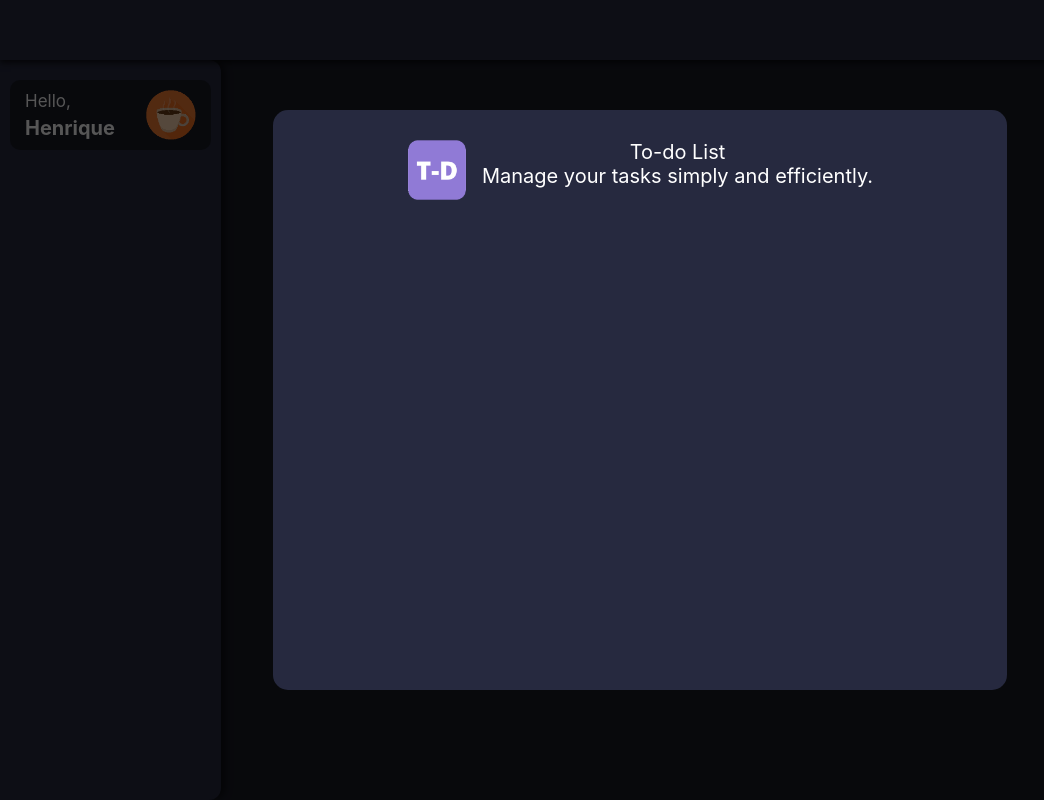
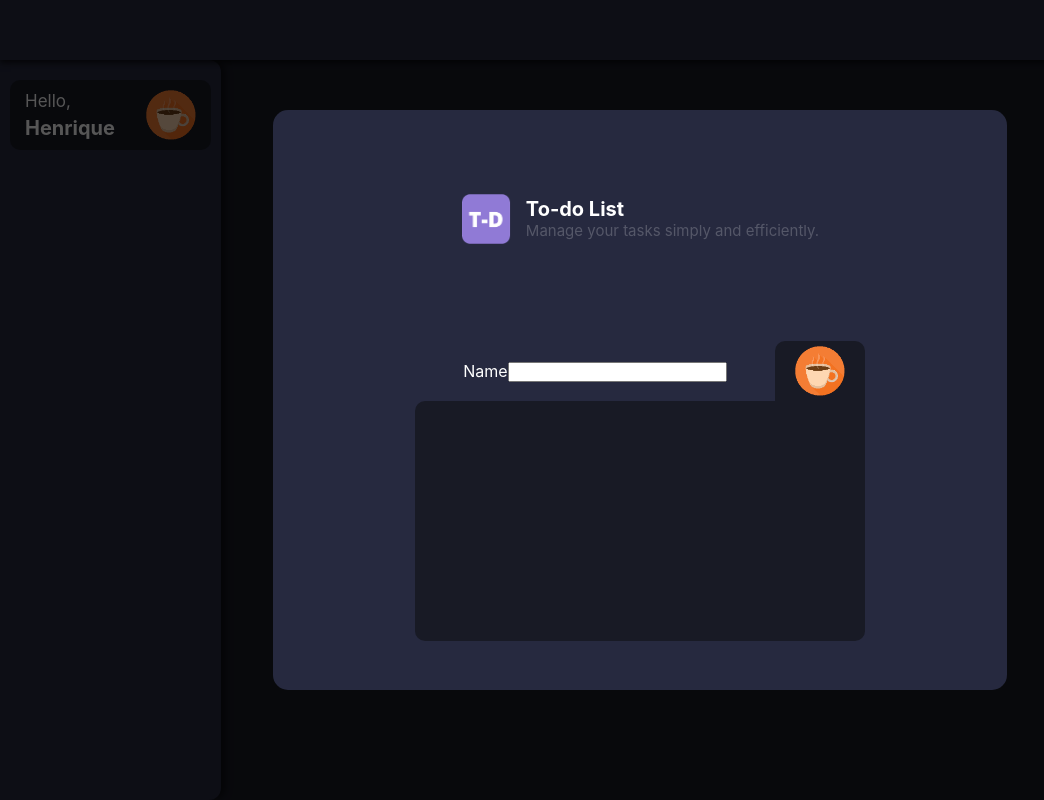
Before and after one commit to oPedroFranca/Todo-list, a React (Vite) app: page / in a window 1280 px wide. Shown: the whole page, without its empty margins (0-1044 px from the left). Built offline with nearby package versions, Linux system fonts and the light colour scheme.

Commit message:
create layout - creating ModalForm

```diff
--- a/src/components/Modal/index.tsx
+++ b/src/components/Modal/index.tsx
@@ -1,5 +1,13 @@
 import React from 'react';
-import { ModalDiv, ModalContent, ModalHeader } from './style';
+import {
+  ModalDiv,
+  ModalContent,
+  ModalHeader,
+  ModalMain,
+  ModalForm,
+  FormName,
+  IconOption,
+} from './style';
 
 type ModalProps = {
   isOpen: boolean;
@@ -14,10 +22,24 @@ export const Modal = ({ isOpen }: ModalProps) => {
             <ModalHeader>
               <img src="public/icons/icon-Todo.png" alt="" />
               <span>
-                <p>To-do List</p>
+                <h1>To-do List</h1>
                 <p>Manage your tasks simply and efficiently.</p>
               </span>
             </ModalHeader>
+            <ModalMain>
+              <ModalForm>
+                <FormName>
+                  <span id="Span_form_name">
+                    <label htmlFor="name">Name</label>
+                    <input type="text" />
+                  </span>
+                  <span id="Span_form_Icon">
+                    <img src="/public/icon_user/icon_coffee.png" alt="" />
+                  </span>
+                </FormName>
+                <IconOption></IconOption>
+              </ModalForm>
+            </ModalMain>
           </ModalContent>
         </ModalDiv>
       ) : null}
--- a/src/components/Modal/style.tsx
+++ b/src/components/Modal/style.tsx
@@ -12,6 +12,7 @@ export const ModalDiv = styled.div`
 `;
 
 export const ModalContent = styled.div`
+  display: grid;
   position: absolute;
   background-color: ${colors.white_black};
   width: 80%;
@@ -30,13 +31,68 @@ export const ModalContent = styled.div`
 export const ModalHeader = styled.div`
   display: flex;
   justify-content: center;
-  padding-top: 30px;
+  align-items: center;
+  padding-top: 35px;
+
   & img {
-    width: 60px;
+    width: 50px;
+  }
+
+  & h1 {
+    text-align: start;
+    font-size: 20px;
+    padding-left: 15px;
   }
 
   & p {
-    font-size: 20px;
+    color: #ffffff37;
+    font-size: 15px;
     padding-left: 15px;
   }
 `;
+
+export const ModalMain = styled.div`
+  display: flex;
+  background-color: ${colors.white_black};
+  margin: auto;
+  width: 90%;
+  max-width: 450px;
+  height: 300px;
+`;
+
+export const ModalForm = styled.form`
+  width: 100%;
+`;
+
+export const FormName = styled.div`
+  background-color: ${colors.white_black};
+  display: flex;
+  width: 100%;
+  align-items: center;
+  justify-content: space-between;
+
+  & #Span_form_name {
+    width: 80%;
+  }
+
+  & #Span_form_Icon {
+    background-color: ${colors.dark_black};
+
+    display: flex;
+    align-items: center;
+    justify-content: center;
+    width: 20%;
+    height: 60px;
+    border-radius: 10px 10px 0px 0px;
+
+    & img {
+      width: 50px;
+    }
+  }
+`;
+
+export const IconOption = styled.div`
+  height: calc(100% - 60px);
+  background-color: ${colors.dark_black};
+  border-radius: 10px 0px 10px 10px;
+`;
```
